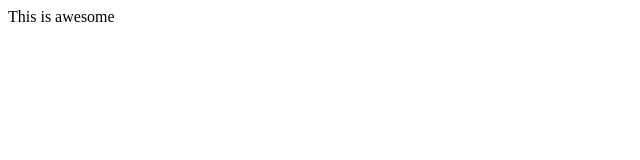
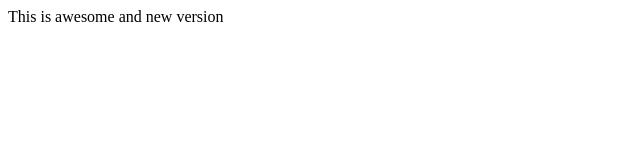
Before and after one commit to omchand/homebot, a plain HTML site: page WebContent/index.html in a window 1280 px wide. Shown: the whole page, without its empty margins (0-640 px from the left). Drawn offline with Linux system fonts and the light colour scheme.

Commit message:
update index.html

```diff
--- a/WebContent/index.html
+++ b/WebContent/index.html
@@ -1,4 +1,4 @@
 <html>
 <title>CTRK</title>
-<body>This is awesome</body>
+<body>This is awesome and new version</body>
 </html>
```
